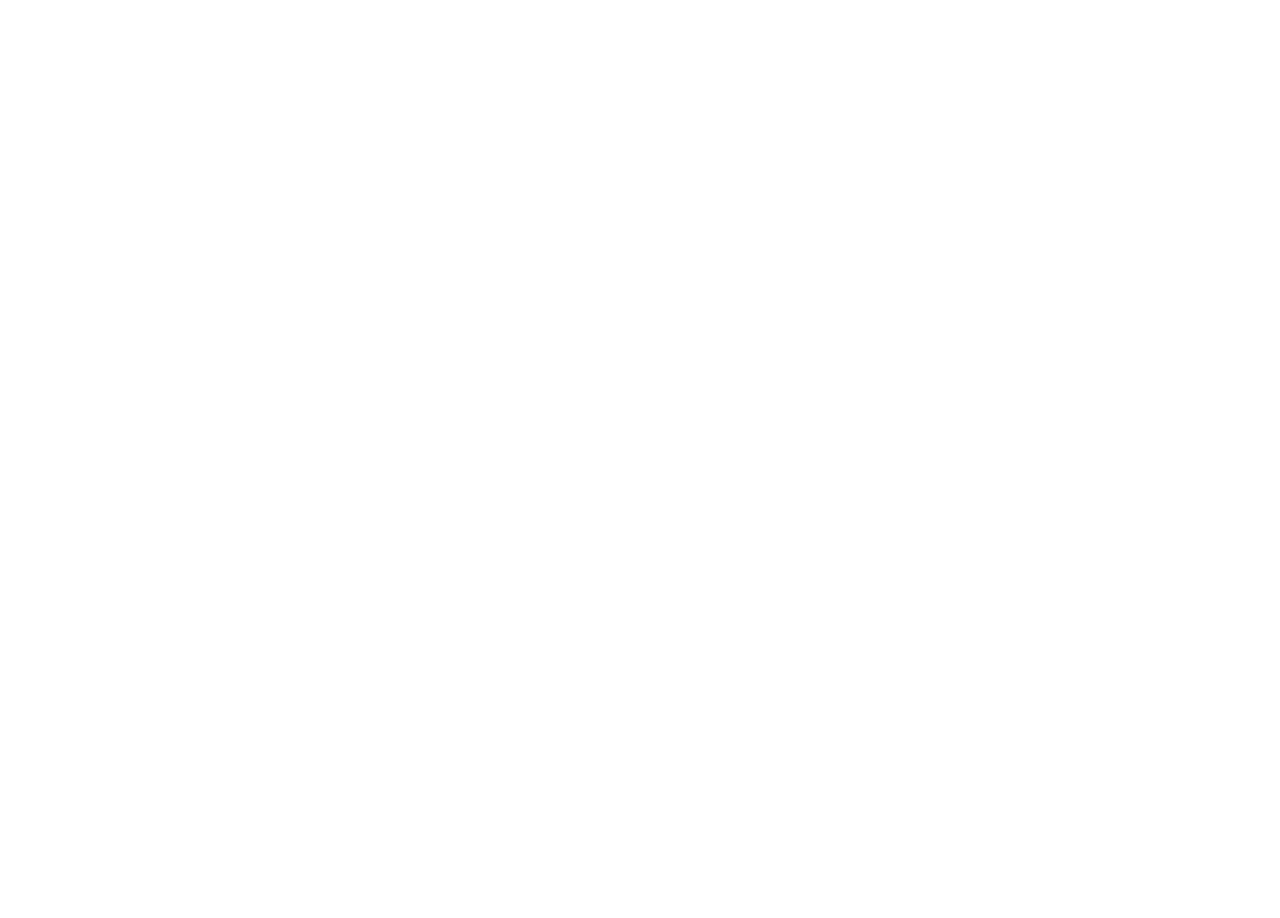
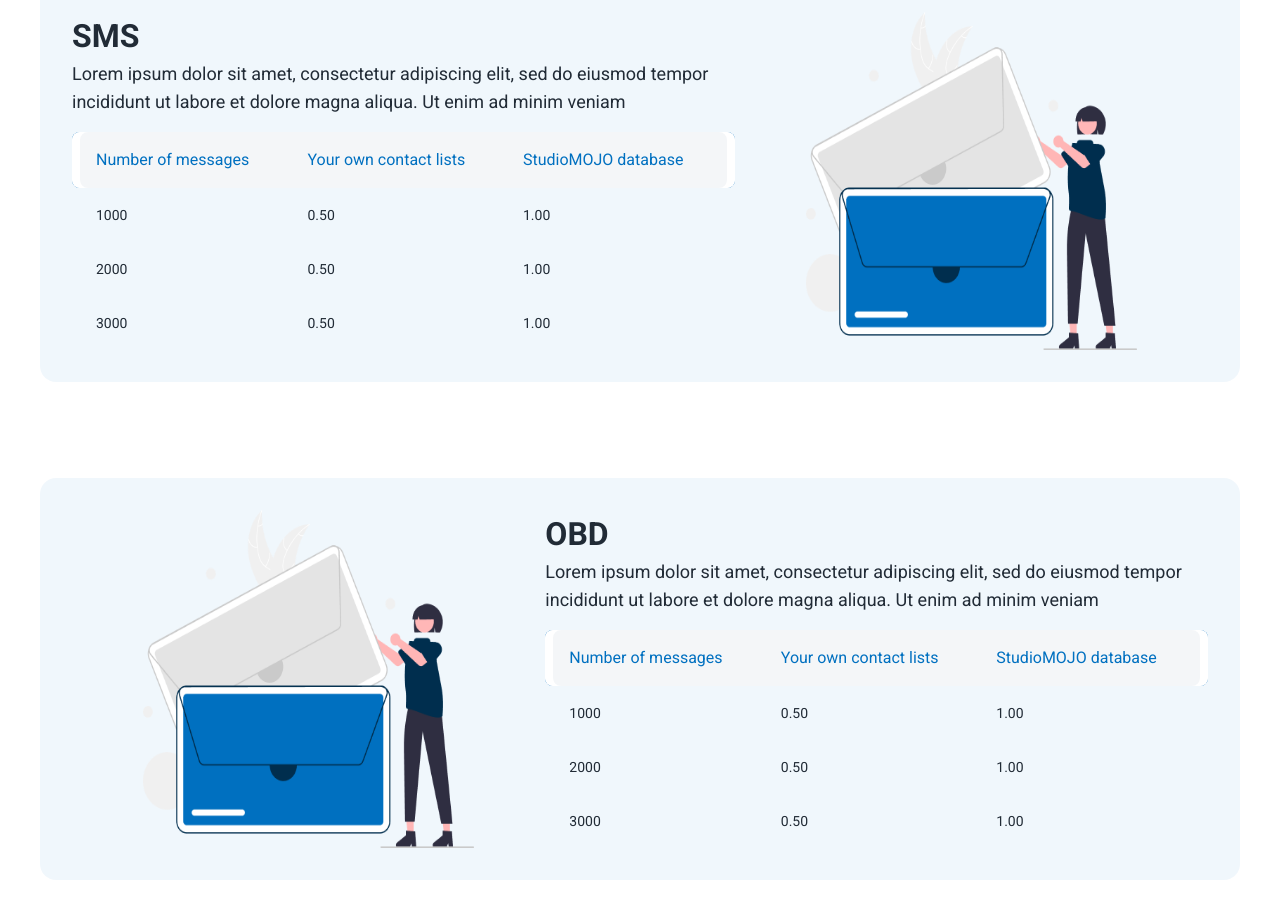
Before and after one commit to RAKITHA-AMADITHYA/Studio-Mojo, a React (Vite) app: page /pricing in a window 1280 px wide. Shown: the part 340-1258 px from the top of the page. Before the commit the page ends 800 px from the top, so only its background shows below. Built offline with nearby package versions, Linux system fonts and the light colour scheme.

Commit message:
created pricing page

```diff
--- a/src/pages/Pricing.jsx
+++ b/src/pages/Pricing.jsx
@@ -1,11 +1,110 @@
-import React from 'react'
+import { Box, Grid, Table, TableBody, TableCell, TableContainer, TableHead, TableRow, Typography } from '@mui/material';
+import React from 'react';
+import pricing1 from '../assets/pricing1.png';
+import pricing2 from '../assets/pricing2.png';
 
 const Pricing = () => {
   return (
-    <div>
-<h1>I m Pricing</h1>
-   </div>
-  )
-}
+    <>
+      {/* Section 1 */}
+      <Grid item display={'flex'} justifyContent={'center'} flexDirection={'column'} textAlign={'center'} mt={2} p={5}>
+        <Typography variant='h2'>Find the Perfect Plan</Typography>
+        <Typography variant='h6'>Affordable Solutions Tailored Just for You!</Typography>
+      </Grid>
 
-export default Pricing
+      <Grid item p={5} mt={2}>
+        <Box sx={{ borderRadius: 2, background: 'var(--P1, rgba(0, 112, 192, 0.06))' }}>
+          <Grid container p={4}>
+            <Grid item xs={12} sm={12} md={7} lg={7} xl={7}>
+              <Typography variant='h3'>SMS</Typography>
+              <Typography variant='h6'>Lorem ipsum dolor sit amet, consectetur adipiscing elit, sed do eiusmod tempor incididunt ut labore et dolore magna aliqua. Ut enim ad minim veniam</Typography>
+              {/* Table */}
+              <TableContainer sx={{mt:2}}>
+                <Table>
+                  <TableHead style={{backgroundColor:'#0070C0'}}>
+                    <TableRow style={{backgroundColor:'#0070C0'}} >
+                      <TableCell><Typography variant='subtitle1' color='#0070C0'>Number of messages</Typography></TableCell>
+                      <TableCell><Typography variant='subtitle1' color='#0070C0'>Your own contact lists</Typography></TableCell>
+                      <TableCell><Typography variant='subtitle1' color='#0070C0'>StudioMOJO database</Typography></TableCell>
+                    </TableRow>
+                  </TableHead>
+                  <TableBody>
+                    {/* Dummy data */}
+                    <TableRow>
+                      <TableCell>1000</TableCell>
+                      <TableCell>0.50</TableCell>
+                      <TableCell>1.00</TableCell>
+                    </TableRow>
+                    <TableRow>
+                      <TableCell>2000</TableCell>
+                      <TableCell>0.50</TableCell>
+                      <TableCell>1.00</TableCell>
+                    </TableRow>
+                    <TableRow>
+                      <TableCell>3000</TableCell>
+                      <TableCell>0.50</TableCell>
+                      <TableCell>1.00</TableCell>
+                    </TableRow>
+                  </TableBody>
+                </Table>
+              </TableContainer>
+            </Grid>
+            <Grid item xs={12} sm={12} md={5} lg={5} xl={5} display={'flex'} justifyContent={'center'}>
+              <img src={pricing1} width={'70%'} alt="" />
+            </Grid>
+          </Grid>
+        </Box>
+      </Grid>
+
+
+      <Grid item p={5} mt={2}>
+        <Box sx={{ borderRadius: 2, background: 'var(--P1, rgba(0, 112, 192, 0.06))' }}>
+          <Grid container p={4}><Grid item xs={12} sm={12} md={5} lg={5} xl={5} display={'flex'} justifyContent={'center'}>
+              <img src={pricing1} width={'70%'} alt="" />
+            </Grid>
+            <Grid item xs={12} sm={12} md={7} lg={7} xl={7}>
+              <Typography variant='h3'>OBD</Typography>
+              <Typography variant='h6'>Lorem ipsum dolor sit amet, consectetur adipiscing elit, sed do eiusmod tempor incididunt ut labore et dolore magna aliqua. Ut enim ad minim veniam</Typography>
+              {/* Table */}
+              <TableContainer sx={{mt:2}}>
+                <Table>
+                  <TableHead style={{backgroundColor:'#0070C0'}}>
+                    <TableRow style={{backgroundColor:'#0070C0'}} >
+                      <TableCell><Typography variant='subtitle1' color='#0070C0'>Number of messages</Typography></TableCell>
+                      <TableCell><Typography variant='subtitle1' color='#0070C0'>Your own contact lists</Typography></TableCell>
+                      <TableCell><Typography variant='subtitle1' color='#0070C0'>StudioMOJO database</Typography></TableCell>
+                    </TableRow>
+                  </TableHead>
+                  <TableBody>
+                    {/* Dummy data */}
+                    <TableRow>
+                      <TableCell>1000</TableCell>
+                      <TableCell>0.50</TableCell>
+                      <TableCell>1.00</TableCell>
+                    </TableRow>
+                    <TableRow>
+                      <TableCell>2000</TableCell>
+                      <TableCell>0.50</TableCell>
+                      <TableCell>1.00</TableCell>
+                    </TableRow>
+                    <TableRow>
+                      <TableCell>3000</TableCell>
+                      <TableCell>0.50</TableCell>
+                      <TableCell>1.00</TableCell>
+                    </TableRow>
+                  </TableBody>
+                </Table>
+              </TableContainer>
+            </Grid>
+
+          </Grid>
+        </Box>
+      </Grid>
+
+
+      {/* Other sections */}
+    </>
+  );
+};
+
+export default Pricing;
```
Also changed, not shown: src/assets/pricing1.png (added), src/assets/pricing2.png (added).
